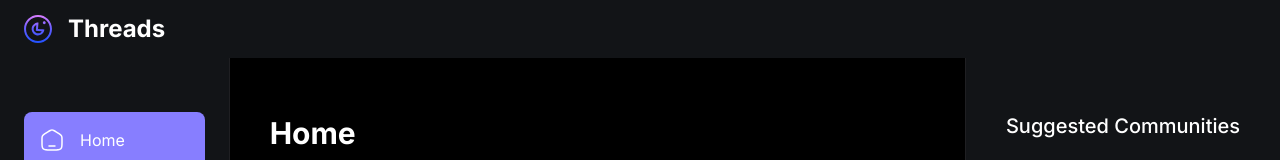
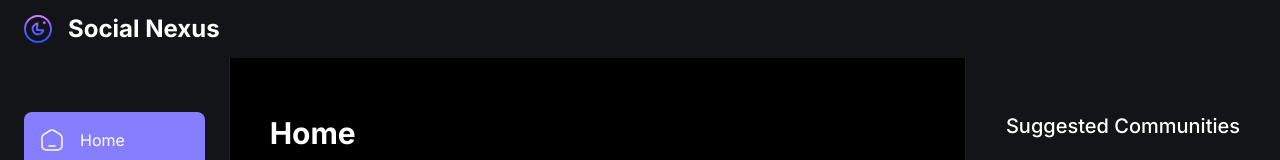
Before and after one commit to Rio-awsm/Social-Nexus-write-connect-express, a Next.js app: page / in a window 1280 px wide. Shown: the top 160 px of the page. Built offline with nearby package versions, Linux system fonts and the light colour scheme; no server answers; the database is empty.

Commit message:
small fix

```diff
--- a/app/(auth)/layout.tsx
+++ b/app/(auth)/layout.tsx
@@ -8,7 +8,7 @@
 const inter = Inter({ subsets: ["latin"] });
 
 export const metadata: Metadata = {
-  title: "Threads",
+  title: "SocialNexus",
   description: "A Nextjs 13 Meta Threads App",
 };
 
--- a/app/(root)/layout.tsx
+++ b/app/(root)/layout.tsx
@@ -12,7 +12,7 @@
 const inter = Inter({ subsets: ["latin"] });
 
 export const metadata: Metadata = {
-  title: "Threads",
+  title: "SocialNexus",
   description: "A Next.js 13 Meta Threads application",
 };
 
--- a/components/shared/Topbar.tsx
+++ b/components/shared/Topbar.tsx
@@ -9,7 +9,7 @@
     <nav className="topbar">
       <Link href="/" className="flex items-center gap-4">
         <Image src="/logo.svg" alt="logo" width={28} height={28} />
-        <p className="text-heading3-bold text-light-1 max-xs:hidden">Threads</p>
+        <p className="text-heading3-bold text-light-1 max-xs:hidden">Social Nexus</p>
       </Link>
 
       <div className="flex items-center gap-1">
```
